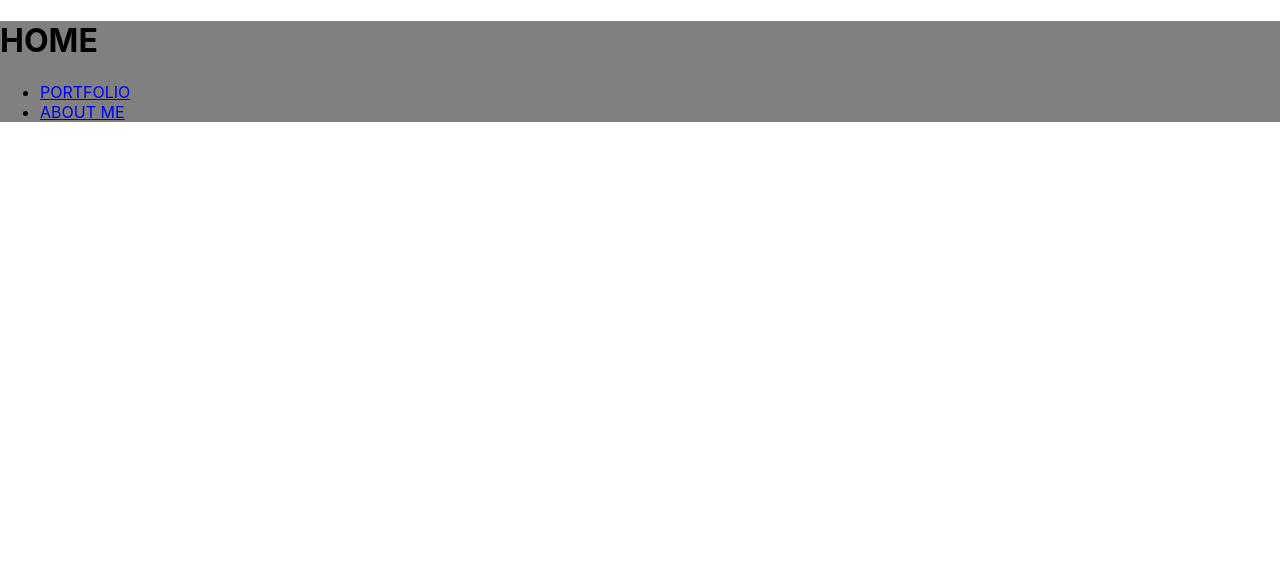
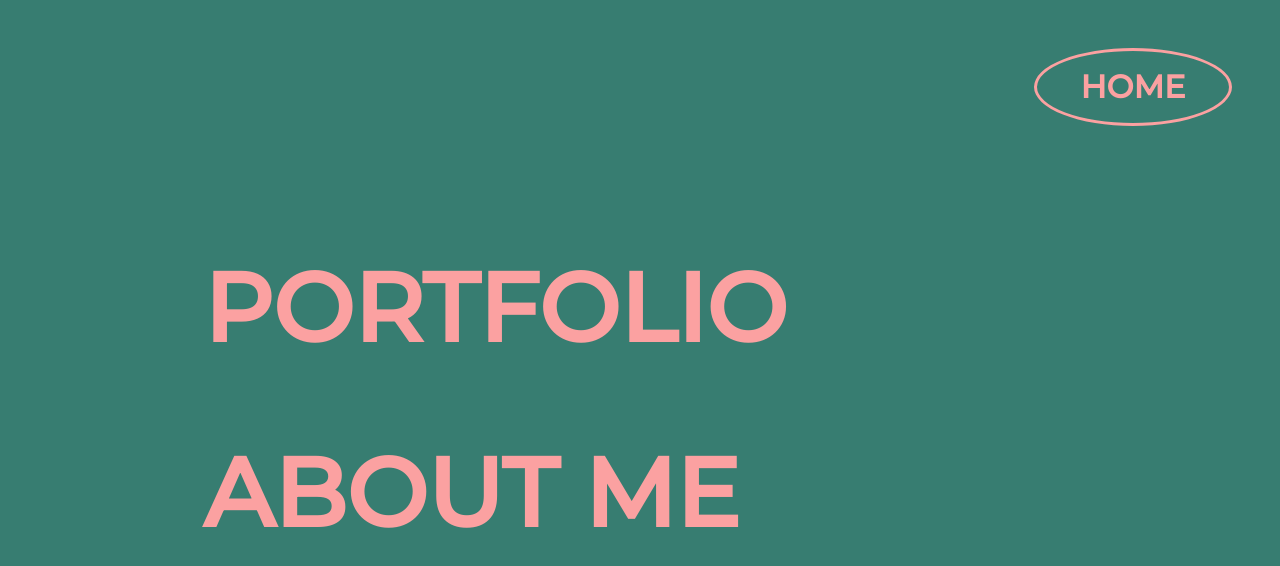
Before and after one commit to timemash24/my_projects, a React (Create React App) app: page / in a window 1280 px wide. Shown: the top 566 px of the page. Built offline with nearby package versions, Linux system fonts and the light colour scheme.

Commit message:
Update css styles

```diff
--- a/public/index.html
+++ b/public/index.html
@@ -3,6 +3,11 @@
   <head>
     <meta charset="utf-8" />
     <link rel="icon" href="%PUBLIC_URL%/favicon.ico" />
+    <link rel="stylesheet" href="%PUBLIC_URL%/reset.css" />
+    <link
+      href="https://fonts.googleapis.com/css2?family=Montserrat:wght@500&display=swap"
+      rel="stylesheet"
+    />
     <meta name="viewport" content="width=device-width, initial-scale=1" />
     <meta name="theme-color" content="#000000" />
     <meta
--- /dev/null
+++ b/public/reset.css
@@ -0,0 +1,26 @@
+:root {
+  /* Color */
+  --green-color: #377d71;
+  --light-pink-color: #fbc5c5;
+  --pink-color: #fba1a1;
+  --purple-color: #8879b0;
+}
+
+* {
+  margin: 0;
+  font-family: 'Montserrat', sans-serif;
+}
+
+a {
+  color: inherit;
+  text-decoration: none;
+}
+
+button {
+  background-color: transparent;
+}
+
+ol,
+ul {
+  list-style: none;
+}
--- a/src/components/Transition.js
+++ b/src/components/Transition.js
@@ -3,7 +3,7 @@ import { CSSTransition, TransitionGroup } from 'react-transition-group';
 import AboutMe from '../routes/AboutMe';
 import Home from '../routes/Home';
 import Portfolio from '../routes/Portfolio';
-import './Transition.css';
+import '../css/Transition.css';
 
 function Transition() {
   const routes = [
@@ -19,7 +19,7 @@ function Transition() {
   const location = useLocation();
 
   return (
-    <TransitionGroup className="transition-group">
+    <TransitionGroup>
       <CSSTransition
         key={location.pathname}
         classNames="page-slider"
--- /dev/null
+++ b/src/css/AboutMe.module.css
@@ -0,0 +1,10 @@
+.info {
+  display: flex;
+  flex-direction: column;
+  background-color: #8879b0;
+  width: 100%;
+  height: 100vh;
+}
+
+.title {
+}
--- /dev/null
+++ b/src/css/Home.module.css
@@ -0,0 +1,31 @@
+.home {
+  display: flex;
+  flex-direction: row-reverse;
+  justify-content: space-between;
+  background-color: #377d71;
+  width: 100%;
+  height: 100vh;
+  color: #fba1a1;
+}
+
+.title {
+  min-width: 12rem;
+  height: 4.5rem;
+  margin: 3rem;
+  border: solid 3px;
+  border-radius: 50%;
+  text-align: center;
+  line-height: 4.5rem;
+}
+
+.menu {
+  min-width: 40rem;
+  margin: 1em;
+  align-self: center;
+  font-size: 6rem;
+  font-weight: bold;
+}
+
+.menu li {
+  margin: 0.7em;
+}
--- /dev/null
+++ b/src/css/Nav.module.css
@@ -0,0 +1,2 @@
+.navbar {
+}
--- /dev/null
+++ b/src/css/Portfolio.module.css
@@ -0,0 +1,7 @@
+.my_projects {
+  display: flex;
+  flex-direction: column;
+  background-color: #fbc5c5;
+  width: 100%;
+  height: 100vh;
+}
--- a/src/components/Transition.css
+++ b/src/css/Transition.css
@@ -1,7 +1,7 @@
-/* .page-slider {
+.page-slider {
   position: absolute;
   transition: all 1s ease-in-out;
-} */
+}
 
 .page-slider-enter {
   position: absolute;
--- a/src/routes/AboutMe.js
+++ b/src/routes/AboutMe.js
@@ -1,8 +1,9 @@
 import Nav from '../components/Nav';
+import styles from '../css/AboutMe.module.css';
 
 function AboutMe() {
   return (
-    <div style={{ backgroundColor: 'lightgreen' }}>
+    <div className={styles.info}>
       <Nav />
       <h1>TIMEMASH</h1>
       <ul>
--- a/src/routes/Home.js
+++ b/src/routes/Home.js
@@ -1,10 +1,11 @@
 import { Link } from 'react-router-dom';
+import styles from '../css/Home.module.css';
 
 function Home() {
   return (
-    <div style={{ backgroundColor: 'gray' }}>
-      <h1>HOME</h1>
-      <ul>
+    <div className={styles.home}>
+      <h1 className={styles.title}>HOME</h1>
+      <ul className={styles.menu}>
         <li>
           <Link to="/portfolio">PORTFOLIO</Link>
         </li>
--- a/src/routes/Portfolio.js
+++ b/src/routes/Portfolio.js
@@ -1,9 +1,10 @@
 import Nav from '../components/Nav';
 import MyProject from '../components/MyProject';
+import styles from '../css/Portfolio.module.css';
 
 function Portfolio() {
   return (
-    <div style={{ backgroundColor: 'lightblue' }}>
+    <div className={styles.my_projects}>
       <Nav />
       <main>
         <h1>PORTFOLIO</h1>
```
